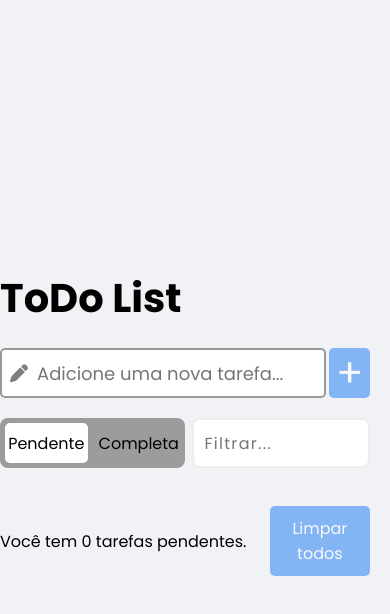
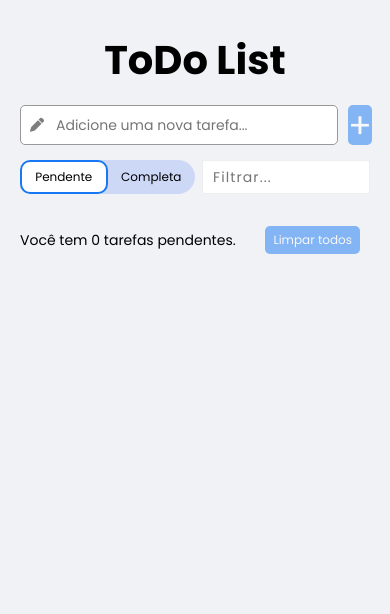
Before and after one commit to Edio-Goncalves/todo-list-localstorage, a website: page index.html in a window 390 px wide. Drawn offline with Linux system fonts and the light colour scheme.

Commit message:
Mobile refactoring

```diff
--- a/assets/style/scss/style.scss
+++ b/assets/style/scss/style.scss
@@ -9,12 +9,16 @@
 body {
   display: flex;
   flex-direction: column;
-  justify-content: center;
   align-items: center;
   min-height: 100vh;
   background: #f0f2f5;
   user-select: none;
-  :first-child {
+  > :first-child {
+    display: flex;
+    flex-direction: column;
+    align-items: center;
+    justify-content: center;
+    padding-top: 50px;
     width: 100%;
     max-width: 450px;
     h1 {
@@ -25,15 +29,13 @@ body {
 
 .addInput {
   width: 100%;
-  padding-right: 20px;
   margin-top: 20px;
   display: flex;
   justify-content: space-between;
   align-items: center;
   position: relative;
-  //   background-color: red;
   input {
-    width: 88%;
+    flex: content;
     height: 50px;
     padding: 10px;
     padding-left: 35px;
@@ -56,7 +58,7 @@ body {
     opacity: 0.5;
   }
   button {
-    width: 11%;
+    width: 60px;
     height: 50px;
     line-height: 51px;
     font-size: 40px;
@@ -68,6 +70,7 @@ body {
     border: none;
     outline: none;
     opacity: 0.5;
+    margin-left: 10px;
   }
   .addTask.active {
     pointer-events: auto;
@@ -83,7 +86,7 @@ body {
 /*  */
 
 .btns_filter {
-  padding-right: 20px;
+  width: 100%;
   margin-top: 20px;
   display: flex;
   justify-content: space-between;
@@ -91,7 +94,7 @@ body {
     width: 50%;
     height: 50px;
     padding: 5px;
-    background: #9c9c9c;
+    background: rgba(5, 63, 255, 0.144);
     border-radius: 8px;
     display: flex;
     justify-content: space-between;
@@ -123,7 +126,7 @@ body {
       height: 100%;
       width: 50%;
       border-radius: 10px;
-      border: 5px solid #9c9c9c;
+      border: 2px solid #1877f2;
       background: #fff;
       color: #000;
       z-index: 1;
@@ -157,6 +160,7 @@ body {
       padding: 1px;
       ul li {
         border-bottom: 3px solid red;
+        background-color: red;
       }
     }
   }
@@ -268,3 +272,132 @@ li {
     }
   }
 }
+
+@media (max-width: 540px) {
+  body {
+    > :first-child {
+      padding: 30px 20px;
+    }
+  }
+  .addInput {
+    margin-top: 15px;
+    input {
+      height: 40px;
+      padding: 10px;
+      padding-left: 35px;
+      font-size: 14px;
+      border: 1px solid #999;
+      &:focus:invalid {
+        border-bottom: 2px solid red;
+      }
+      &:focus:valid {
+        border-bottom: 2px solid green;
+      }
+    }
+    .fa-pen {
+      top: 13px;
+      left: 10px;
+      font-size: 14px;
+    }
+    button {
+      width: 40px;
+      height: 40px;
+      line-height: 41px;
+      font-size: 35px;
+      border-radius: 5px;
+    }
+  }
+
+  /*  */
+
+  .btns_filter {
+    margin-top: 15px;
+    .btns {
+      height: 34px;
+      border-radius: 34px;
+      button {
+        border-radius: 5px;
+        font-size: 12px;
+      }
+    }
+    .filter {
+      input {
+        height: 34px;
+        border-radius: 2px;
+        padding: 0 10px;
+        border: 1px solid #eee;
+        font-size: 14px;
+        letter-spacing: 1.1px;
+      }
+    }
+  }
+
+  .todosContainer {
+    .pendingTodos,
+    .completeTodos {
+      margin-top: 15px;
+      .todoList {
+        padding-right: 10px;
+      }
+    }
+  }
+
+  /* Estilo do scroll */
+  .todoList {
+    &::-webkit-scrollbar {
+      width: 10px;
+    }
+    &::-webkit-scrollbar-track {
+      border-radius: 8px;
+    }
+
+    &::-webkit-scrollbar-thumb {
+      border-radius: 8px;
+      border: 3px solid #fff;
+    }
+  } /* fim estilo do scrol */
+
+  ul li {
+    padding: 8px;
+    font-size: 1rem;
+    margin: 0 0 5px 0;
+    border-radius: 5px;
+  }
+
+  .completeTodos ul li {
+    border-bottom: 2px solid green;
+  }
+
+  li {
+    .action {
+      top: 7px;
+      right: 5px;
+      button {
+        font-size: 14px;
+        line-height: 14px;
+        width: 28px;
+        height: 28px;
+      }
+      &.com {
+        width: 70px;
+        button:first-child {
+          font-size: 18px;
+        }
+      }
+    }
+    &:hover .action {
+      opacity: 1;
+      visibility: visible;
+    }
+  }
+  .footer {
+    margin-top: 15px;
+    font-size: 14px;
+    padding-right: 10px;
+    button {
+      padding: 5px 8px;
+      font-size: 12px;
+      background: #1877f2;
+    }
+  }
+}
```
Also changed, not shown: assets/style/css/style.css, 1 other file.
